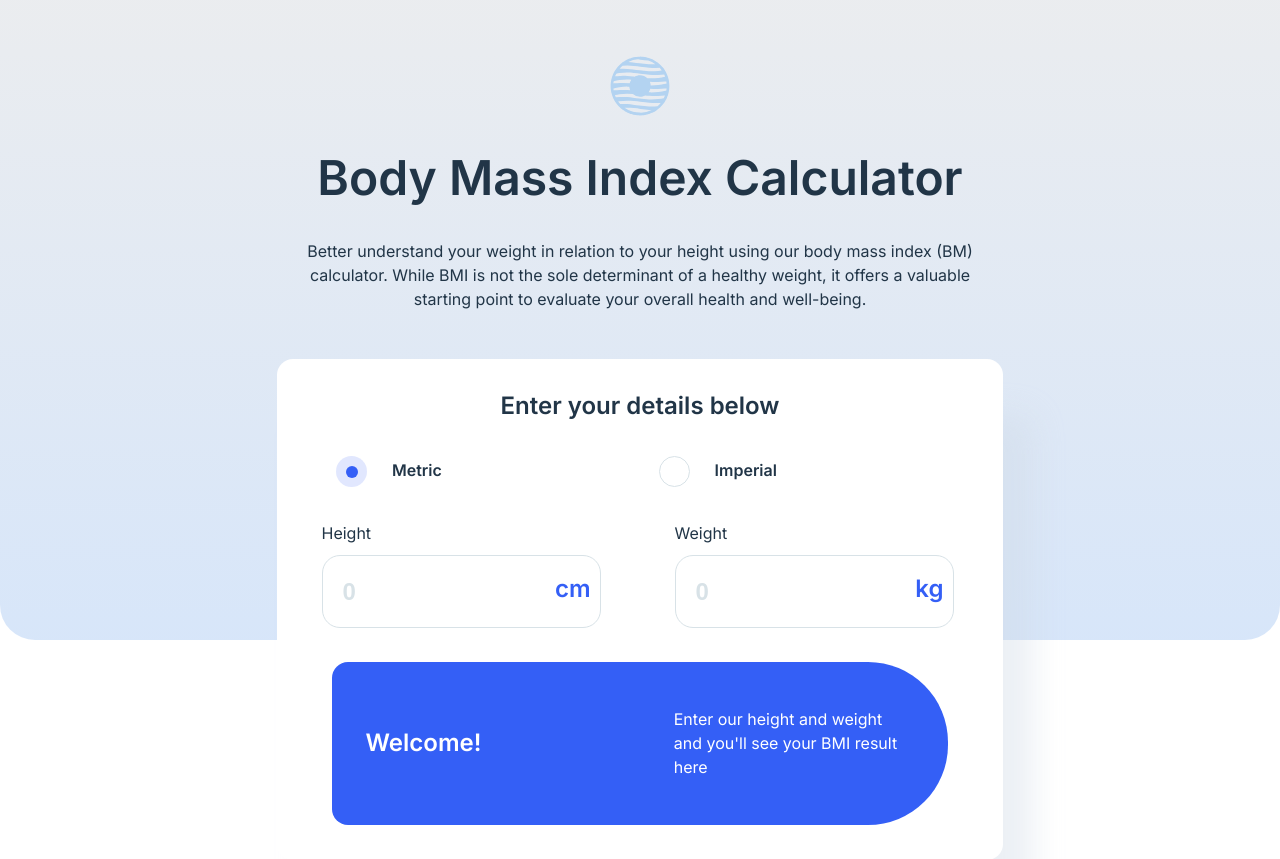
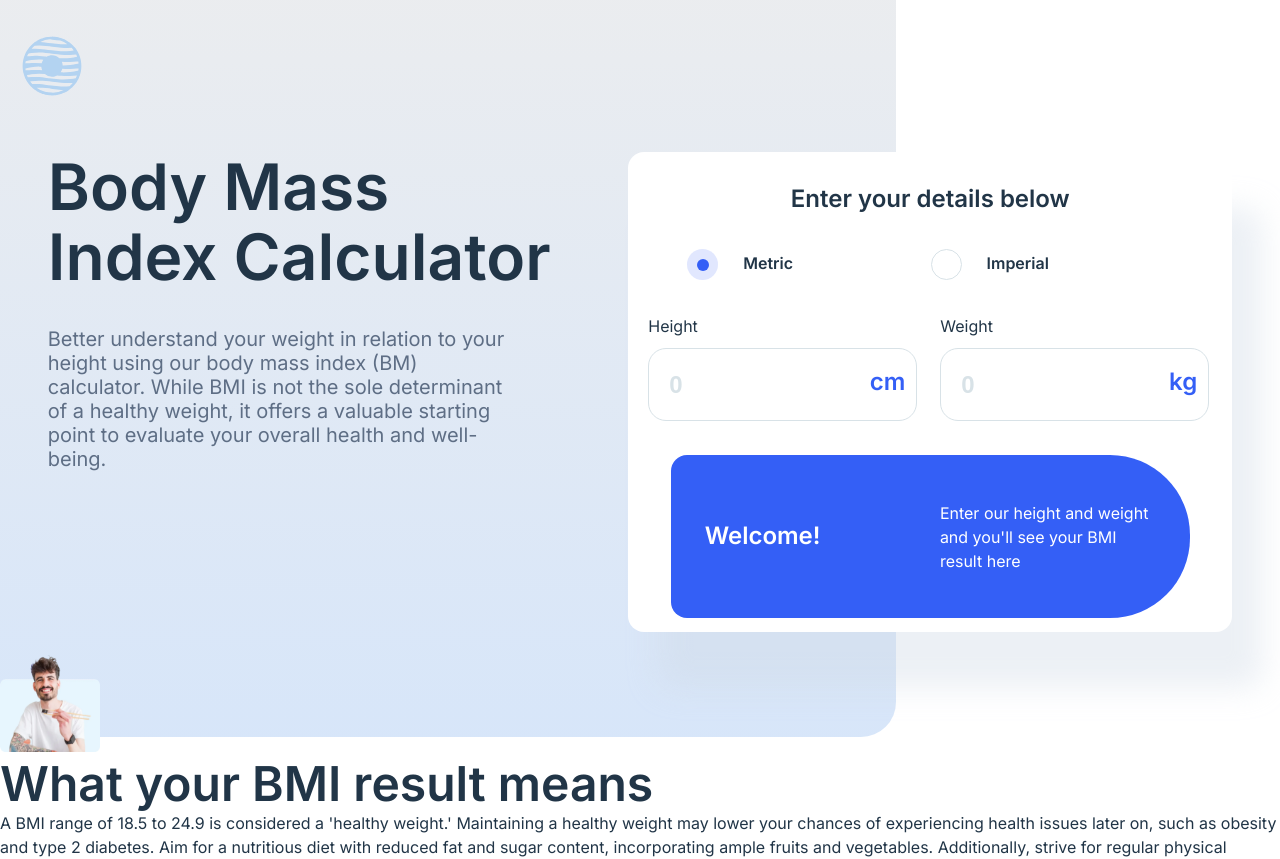
Before and after one commit to KarenDouglas/bmi-calculator, a React (Vite) app in the folder client/: page / in a window 1280 px wide. Shown: the top 859 px of the page. Built offline with nearby package versions, Linux system fonts and the light colour scheme.

Commit message:
styled bMI component for large screens

```diff
--- a/client/src/assets/css/app.css
+++ b/client/src/assets/css/app.css
@@ -113,3 +113,6 @@ h4{
     height: 100px;
     width: 100px;
 }
+.color-gun{
+    color: var(--secondary-color);
+}
--- a/client/src/assets/css/bmiCalcStyles.css
+++ b/client/src/assets/css/bmiCalcStyles.css
@@ -26,6 +26,7 @@ h1[aria-label="site-header"]{
 #pitch{
     margin: 34px auto 48px;
     text-align: center;
+    font-size: var(--bodyMed);
 }
 .container{
     max-width: 328px;
@@ -139,6 +140,10 @@ h3[aria-label="Enter your details below"]{
         flex-direction: row;
         align-items: center;
     }
+    header h1{
+        max-width: 385px;
+        margin: 0 auto;
+    }
 
 }
 @media (max-width: 480px) {
@@ -151,3 +156,35 @@ h3[aria-label="Enter your details below"]{
     }
 
 }
+@media(min-width: 768px){
+    #blue-css-img{
+        width: 70%;
+        height: 737px;
+    }
+    main{
+        display: flex;
+        max-width: 1440px;
+        margin: 0 auto;
+    }
+    h1[aria-label="site-header"]{
+        font-size: var(--headerXL);
+        max-width: 525px;
+        text-align: left;
+    }
+    #logo{
+        justify-content: left;
+        max-width: 1275px;
+        margin: 0 auto;
+        padding-left: 20px;
+    }
+    #pitch{
+        text-align: left;
+        max-width: 465px;
+        margin: 34px 0;
+        font-size: 20px;
+    }
+    .form-container{
+        max-width: 564px;
+        max-height: 445px;
+    }
+}
--- a/client/src/components/BmiCalcComponent.jsx
+++ b/client/src/components/BmiCalcComponent.jsx
@@ -181,15 +181,15 @@ const calculateWeightRangeFtIn = (feet,inches) => {
     return (
       <>
         <figure id="blue-css-img" aria-label="background image"></figure>
-       <main>
         <picture id="logo">
               <img  src={logo} alt="BMI Calculator Logo" />
         </picture>
+       <main>
         <section className="container">
           <header>
               <h1 aria-label="site-header">Body Mass Index Calculator</h1>
           </header>
-            <p  id="pitch">Better understand your weight in relation to your height using our body mass index (BM) calculator. While BMI is not the sole determinant of a healthy weight, it offers a valuable starting point to evaluate your overall health and well-being.</p>
+            <p  id="pitch" className="color-gun">Better understand your weight in relation to your height using our body mass index (BM) calculator. While BMI is not the sole determinant of a healthy weight, it offers a valuable starting point to evaluate your overall health and well-being.</p>
         </section>
 
         <section className="container card form-container">
--- a/client/src/components/BmiDefinitionComponent.jsx
+++ b/client/src/components/BmiDefinitionComponent.jsx
@@ -1,5 +1,6 @@
 import React from 'react'
 import manEatingFoodPic from '../assets/image-man-eating.webp'
+import "../assets/css/bmiDefStyles.css";
 
 function BmiDefinitionComponent() {
 
```
Also changed, not shown: client/src/assets/css/bmiDefStyles.css (added).
